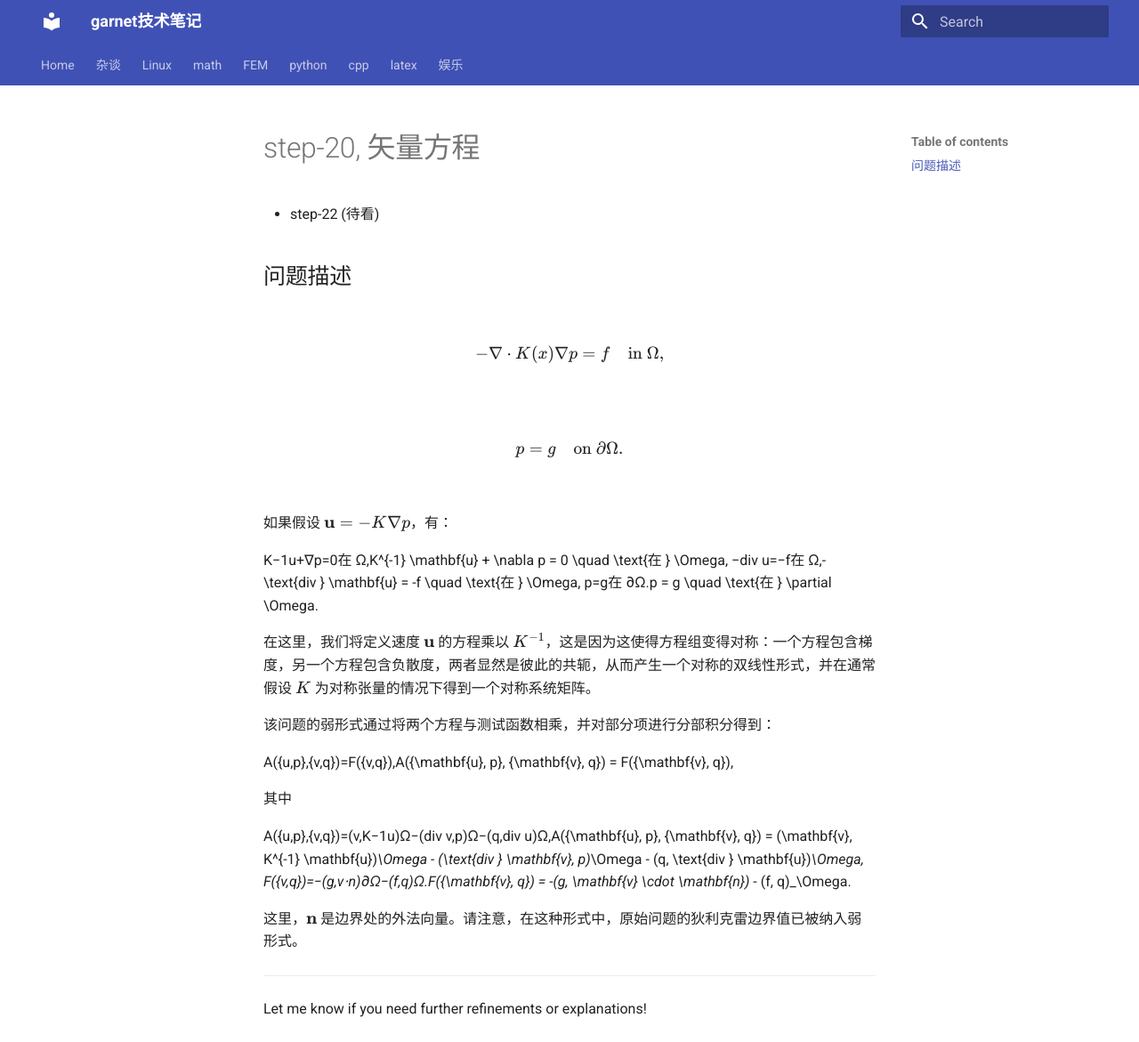
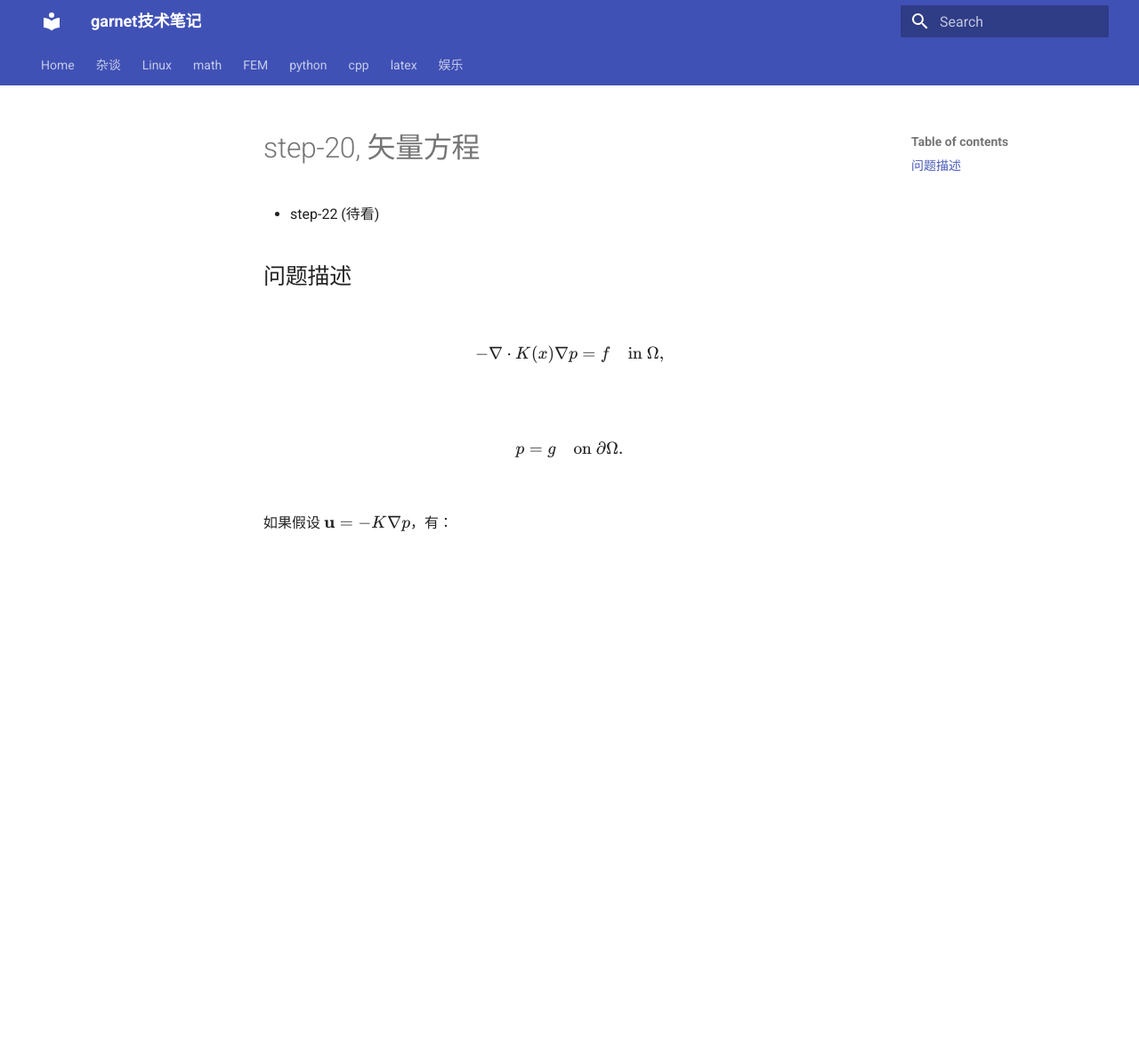
Before and after one commit to ymma98/technotes, an MkDocs documentation site: the page built from docs/FEM/dealii-09_矢量方程.md, in a window 1280 px wide and 1171 px high. Shown: the whole window at 89% size. Built offline with MkDocs 1.6.1 and Material for MkDocs 9.7.7, drawn with Linux system fonts in a browser that asks for light colours.

Commit message:
docs/FEM/dealii-09_矢量方程.md updated from https://stackedit.cn/

```diff
--- a/docs/FEM/dealii-09_矢量方程.md
+++ b/docs/FEM/dealii-09_矢量方程.md
@@ -16,24 +16,8 @@ $$
 
 如果假设 $\mathbf{u} = -K \nabla p$，有：
 
-K−1u+∇p=0在 Ω,K^{-1} \mathbf{u} + \nabla p = 0 \quad \text{在 } \Omega, −div u=−f在 Ω,-\text{div } \mathbf{u} = -f \quad \text{在 } \Omega, p=g在 ∂Ω.p = g \quad \text{在 } \partial \Omega.
 
-在这里，我们将定义速度 $\mathbf{u}$ 的方程乘以 $K^{-1}$，这是因为这使得方程组变得对称：一个方程包含梯度，另一个方程包含负散度，两者显然是彼此的共轭，从而产生一个对称的双线性形式，并在通常假设 $K$ 为对称张量的情况下得到一个对称系统矩阵。
-
-该问题的弱形式通过将两个方程与测试函数相乘，并对部分项进行分部积分得到：
-
-A({u,p},{v,q})=F({v,q}),A(\{\mathbf{u}, p\}, \{\mathbf{v}, q\}) = F(\{\mathbf{v}, q\}),
-
-其中
-
-A({u,p},{v,q})=(v,K−1u)Ω−(div v,p)Ω−(q,div u)Ω,A(\{\mathbf{u}, p\}, \{\mathbf{v}, q\}) = (\mathbf{v}, K^{-1} \mathbf{u})_\Omega - (\text{div } \mathbf{v}, p)_\Omega - (q, \text{div } \mathbf{u})_\Omega, F({v,q})=−(g,v⋅n)∂Ω−(f,q)Ω.F(\{\mathbf{v}, q\}) = -(g, \mathbf{v} \cdot \mathbf{n})_{\partial \Omega} - (f, q)_\Omega.
-
-这里，$\mathbf{n}$ 是边界处的外法向量。请注意，在这种形式中，原始问题的狄利克雷边界值已被纳入弱形式。
-
-----------
-
-Let me know if you need further refinements or explanations!
 <!--stackedit_data:
-eyJoaXN0b3J5IjpbMTk2MjQ1MzQ0MSw3NzI3ODcyMDUsMTc0MD
-QwOTM1OV19
+eyJoaXN0b3J5IjpbMTY2MDgwNjkwMSwxOTYyNDUzNDQxLDc3Mj
+c4NzIwNSwxNzQwNDA5MzU5XX0=
 -->
```
